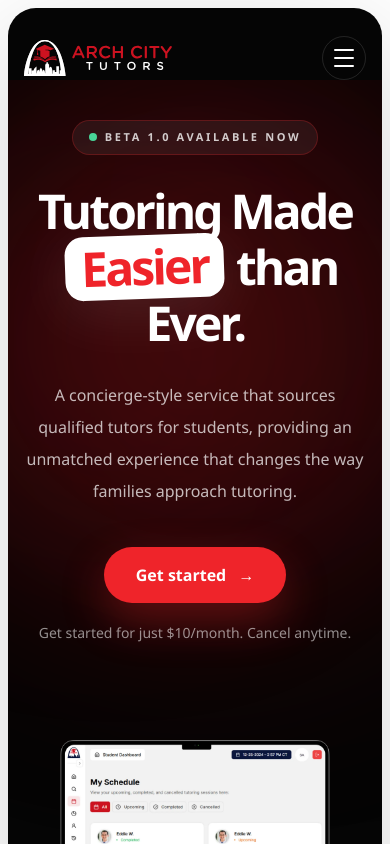
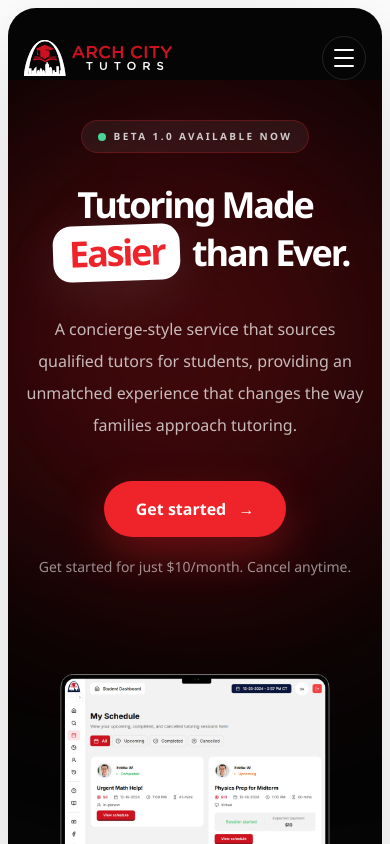
Before and after one commit to mmiskatul/arch-city, a Next.js app: page / in a window 390 px wide. Shown: the top 844 px of the page. Built offline with nearby package versions, Linux system fonts and the light colour scheme.

Commit message:
update the hero section title

```diff
--- a/components/landing/hero-section.tsx
+++ b/components/landing/hero-section.tsx
@@ -9,12 +9,12 @@ export function HeroSection() {
       <div className="absolute right-[-8%] top-24 h-80 w-80 rounded-full bg-[#3c0b0d]/25 blur-[150px]" />
 
       <div className="relative mx-auto flex max-w-5xl flex-col items-center text-center">
-        <div className="inline-flex items-center rounded-full border border-[#ef242a]/25 bg-white/6 px-4 py-2 text-[11px] font-bold uppercase tracking-[0.24em] text-white/78">
-          <span className="mr-2 h-2 w-2 rounded-full bg-[#48d597]" />
+        <div className="inline-flex items-center rounded-full border border-[#ef242a]/25 bg-white/6 px-4 py-2 text-[10px] font-extrabold uppercase tracking-[0.24em] text-white/78 space-x-[-0.06em]">
+          <span className="mr-2 h-2 w-2 rounded-full bg-[#48d597] " />
           Beta 1.0 Available Now
         </div>
 
-        <h1 className="mt-8 max-w-4xl text-5xl font-black tracking-[-0.06em] text-white sm:text-6xl lg:text-[6.25rem] lg:leading-[0.92]">
+        <h1 className="mt-8 max-w-4xl text-4xl font-black tracking-[-0.06em] text-white sm:text-5xl lg:text-[6.25rem] lg:leading-[0.92]">
           Tutoring Made
           <span className="mx-3 inline-block rotate-[-2deg] rounded-[1.15rem] bg-white px-4 py-2 text-[#ef242a] shadow-[0_12px_60px_rgba(255,255,255,0.1)]">
             Easier
```
